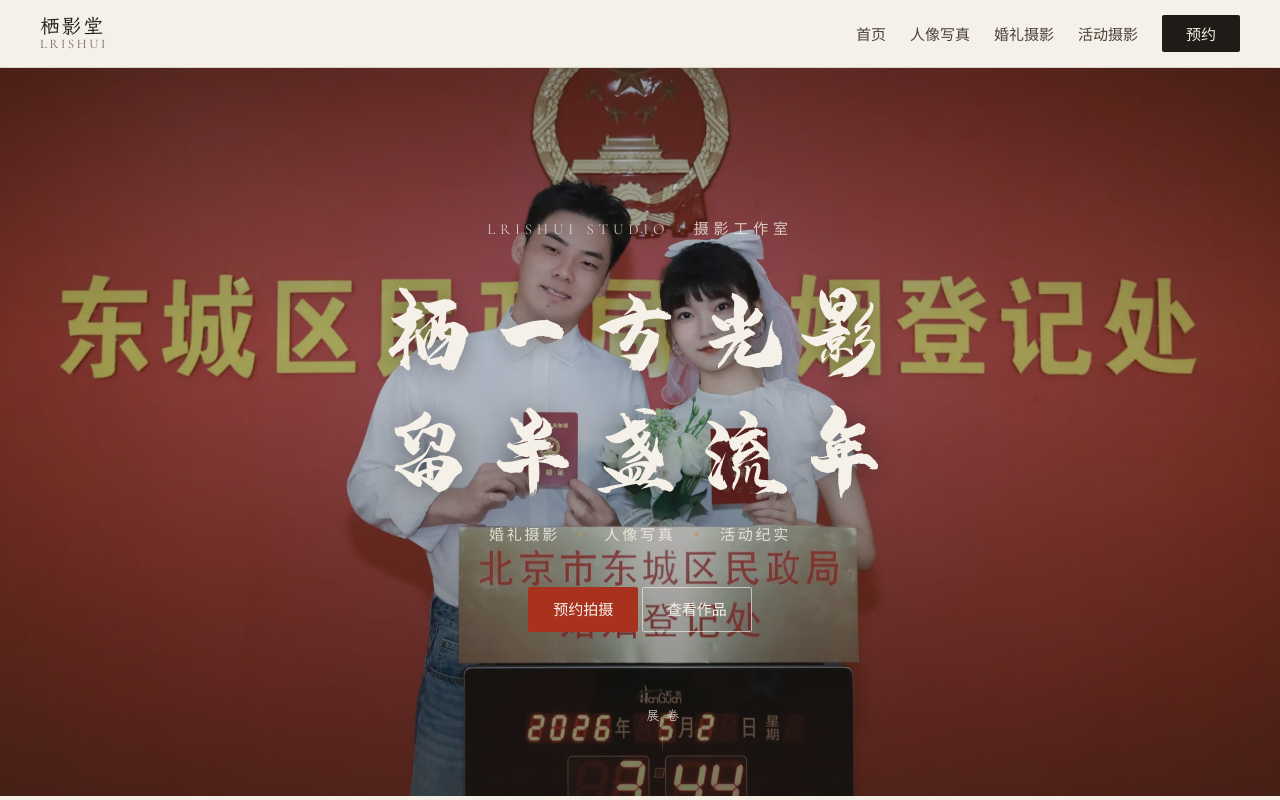
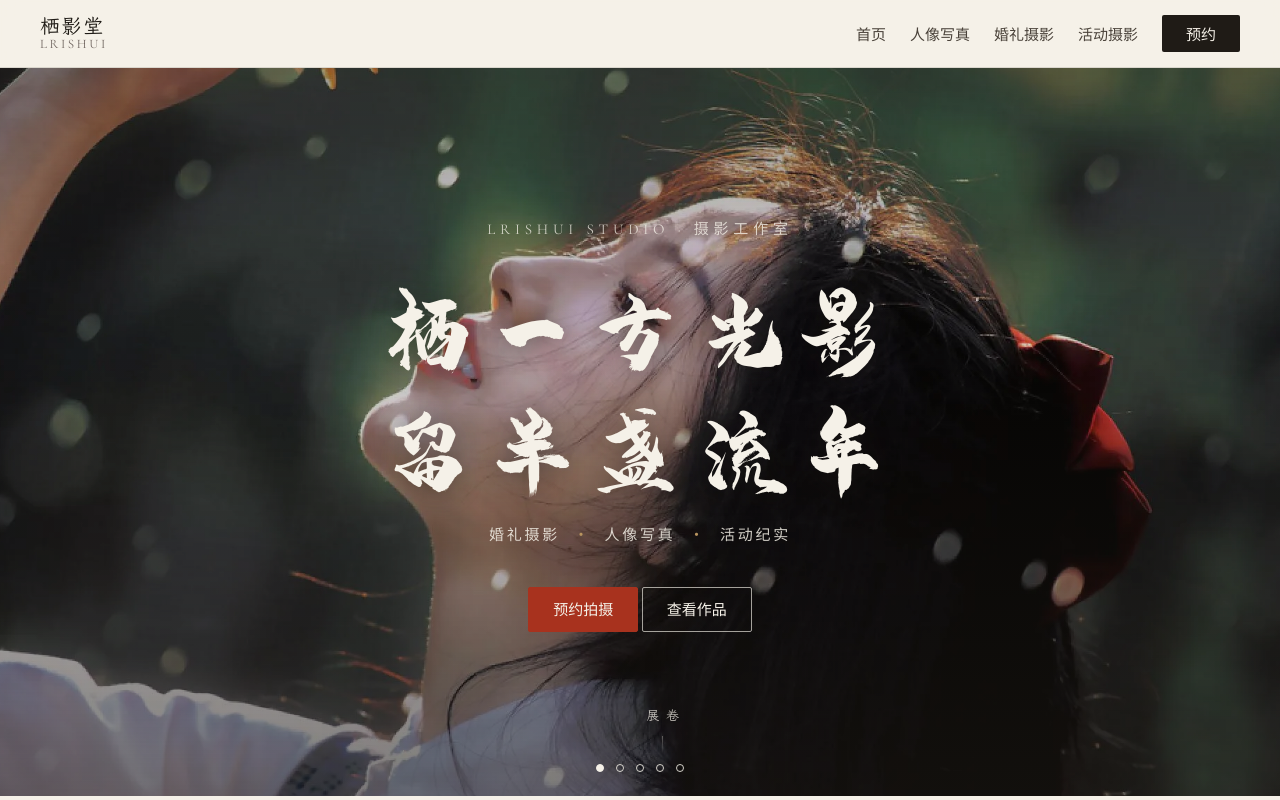
Before and after one commit to huihui0927/Qiyingtang, a website: page index.html in a window 1280 px wide. Shown: the top 800 px of the page. Drawn offline with nearby package versions, Linux system fonts and the light colour scheme; files that its build step writes are made by us from their sources.

Commit message:
feat(home): hero crossfade carousel with 5 user-supplied photos
用户提供 5 张图（人像/大树/会议/午门星轨/角楼星轨）替换单图 hero：
交叉淡入 + 呼吸缩放、6 秒自动轮播、圆点可点击跳转、
鼠标悬停/后台标签页暂停、prefers-reduced-motion 停自动播。
图片经流水线转 webp 多尺寸并剥离 EXIF/GPS；新增 carousel 单测 4 项。

```diff
--- a/assets/css/home.css
+++ b/assets/css/home.css
@@ -12,9 +12,17 @@
   color: var(--paper);
 }
 .hero-media { position: absolute; inset: 0; }
-.hero-photo {
+.hero-slides { position: absolute; inset: 0; }
+.hero-slide {
+  position: absolute; inset: 0;
   width: 100%; height: 100%;
   object-fit: cover;
+  opacity: 0;
+  transform: scale(1);
+  transition: opacity 1.6s ease;
+}
+.hero-slide.is-active {
+  opacity: 1;
   transform-origin: center;
 }
 .hero-shade {
@@ -85,6 +93,24 @@
   width: 1px; height: 2.75rem;
   background: linear-gradient(to bottom, rgba(245, 241, 232, 0.8), transparent);
 }
+
+/* 轮播圆点 */
+.hero-dots {
+  position: absolute; bottom: var(--space-4); left: 50%;
+  transform: translateX(-50%);
+  z-index: 2;
+  display: flex; gap: .75rem;
+}
+.hero-dot {
+  width: 8px; height: 8px; padding: 0;
+  border: 1px solid rgba(245, 241, 232, 0.85);
+  border-radius: 50%;
+  background: transparent;
+  cursor: pointer;
+  transition: background .3s, transform .3s;
+}
+.hero-dot:hover { transform: scale(1.25); }
+.hero-dot[aria-selected="true"] { background: var(--paper); border-color: var(--paper); }
 
 /* ── Bento Gallery ─────────────────────────────────────── */
 .bento {
@@ -355,8 +381,14 @@
   .hero-cta { animation-delay: 0.9s; }
   .hero-cue { animation-delay: 1.4s; }
   .hero-cue::after { transform-origin: top; animation: cue-draw 2.6s ease-in-out 2s infinite; }
-  .hero-photo { animation: breathe 20s ease-in-out infinite alternate; }
+  .hero-slide { transition: none; }
+  .hero-slide.is-active { animation: slide-breathe 7.5s ease both; }
   .story-feature-media img { animation: settle 1.2s ease both; }
+}
+@keyframes slide-breathe {
+  from { opacity: 0; transform: scale(1); }
+  22% { opacity: 1; }
+  to { opacity: 1; transform: scale(1.05); }
 }
 @keyframes ink-rise {
   from { opacity: 0; transform: translateY(24px); }
@@ -368,10 +400,6 @@
   75% { transform: scaleY(1); opacity: 0; }
   100% { transform: scaleY(0); opacity: 0; }
 }
-@keyframes breathe {
-  from { transform: scale(1); }
-  to { transform: scale(1.05); }
-}
 @keyframes settle {
   from { opacity: 0; transform: scale(1.05); }
   to { opacity: 1; transform: scale(1); }
--- /dev/null
+++ b/assets/js/carousel.js
@@ -0,0 +1,49 @@
+export function initCarousel(slidesEl, dotsEl, { interval = 6000 } = {}) {
+  const slides = [...slidesEl.querySelectorAll('.hero-slide')];
+  if (slides.length < 2) return;
+  const reduce = matchMedia('(prefers-reduced-motion: reduce)').matches;
+  let current = -1;
+  let timer = null;
+
+  const dots = [];
+  if (dotsEl) {
+    slides.forEach((_, i) => {
+      const dot = document.createElement('button');
+      dot.className = 'hero-dot';
+      dot.type = 'button';
+      dot.setAttribute('role', 'tab');
+      dot.setAttribute('aria-label', `第 ${i + 1} 张`);
+      dot.addEventListener('click', () => { show(i); restart(); });
+      dotsEl.append(dot);
+      dots.push(dot);
+    });
+  }
+
+  function show(i) {
+    if (current >= 0) slides[current].classList.remove('is-active');
+    current = (i + slides.length) % slides.length;
+    // 重触发 slide-breathe 动画
+    const el = slides[current];
+    el.classList.remove('is-active');
+    void el.offsetWidth;
+    el.classList.add('is-active');
+    dots.forEach((d, j) => d.setAttribute('aria-selected', String(j === current)));
+  }
+
+  function restart() {
+    if (timer) clearInterval(timer);
+    if (!reduce) timer = setInterval(() => show(current + 1), interval);
+  }
+
+  show(0);
+  if (!reduce) {
+    restart();
+    const root = slidesEl.closest('.hero');
+    root.addEventListener('pointerenter', () => clearInterval(timer));
+    root.addEventListener('pointerleave', restart);
+    document.addEventListener('visibilitychange', () => {
+      if (document.hidden) clearInterval(timer);
+      else restart();
+    });
+  }
+}
--- a/index.html
+++ b/index.html
@@ -10,7 +10,13 @@
 <main>
   <section class="hero">
     <div class="hero-media" aria-hidden="true">
-      <img class="hero-photo" src="assets/images/wedding/0da947d78e46dd64c8babfbc58185984.webp" alt="" width="2000" height="1333" fetchpriority="high">
+      <div class="hero-slides" data-carousel>
+        <img class="hero-slide is-active" src="assets/images/home/hero-1.webp" alt="" width="1920" height="1200" fetchpriority="high">
+        <img class="hero-slide" src="assets/images/home/hero-2.webp" alt="" width="2000" height="1125" loading="lazy">
+        <img class="hero-slide" src="assets/images/home/hero-3.webp" alt="" width="1417" height="770" loading="lazy">
+        <img class="hero-slide" src="assets/images/home/hero-4.webp" alt="" width="1620" height="1080" loading="lazy">
+        <img class="hero-slide" src="assets/images/home/hero-5.webp" alt="" width="1620" height="1080" loading="lazy">
+      </div>
       <div class="hero-shade"></div>
     </div>
     <div class="hero-inner container">
@@ -27,6 +33,7 @@
       </p>
     </div>
     <a class="hero-cue" href="#works" aria-label="向下浏览内容">展卷</a>
+    <div class="hero-dots" data-carousel-dots role="tablist" aria-label="切换首屏照片"></div>
   </section>
 
   <section class="container works" id="works" data-reveal>
@@ -132,7 +139,9 @@
 <script type="module">
   import { initReveal } from './assets/js/reveal.js';
   import { openLightbox } from './assets/js/lightbox.js';
+  import { initCarousel } from './assets/js/carousel.js';
   initReveal();
+  initCarousel(document.querySelector('[data-carousel]'), document.querySelector('[data-carousel-dots]'));
 
   const bentoItems = [
     {
```
Also changed, not shown: tests/carousel.test.mjs (added, +52 -0 lines), assets/images/home/hero-1-thumb.webp (added), assets/images/home/hero-1.jpg (added), assets/images/home/hero-1.webp (added), assets/images/home/hero-2-thumb.webp (added), assets/images/home/hero-2.jpg (added), assets/images/home/hero-2.webp (added), assets/images/home/hero-3-thumb.webp (added), assets/images/home/hero-3.jpg (added), assets/images/home/hero-3.webp (added), assets/images/home/hero-4-thumb.webp (added), assets/images/home/hero-4.jpg (added), assets/images/home/hero-4.webp (added), assets/images/home/hero-5-thumb.webp (added), 2 more files.
